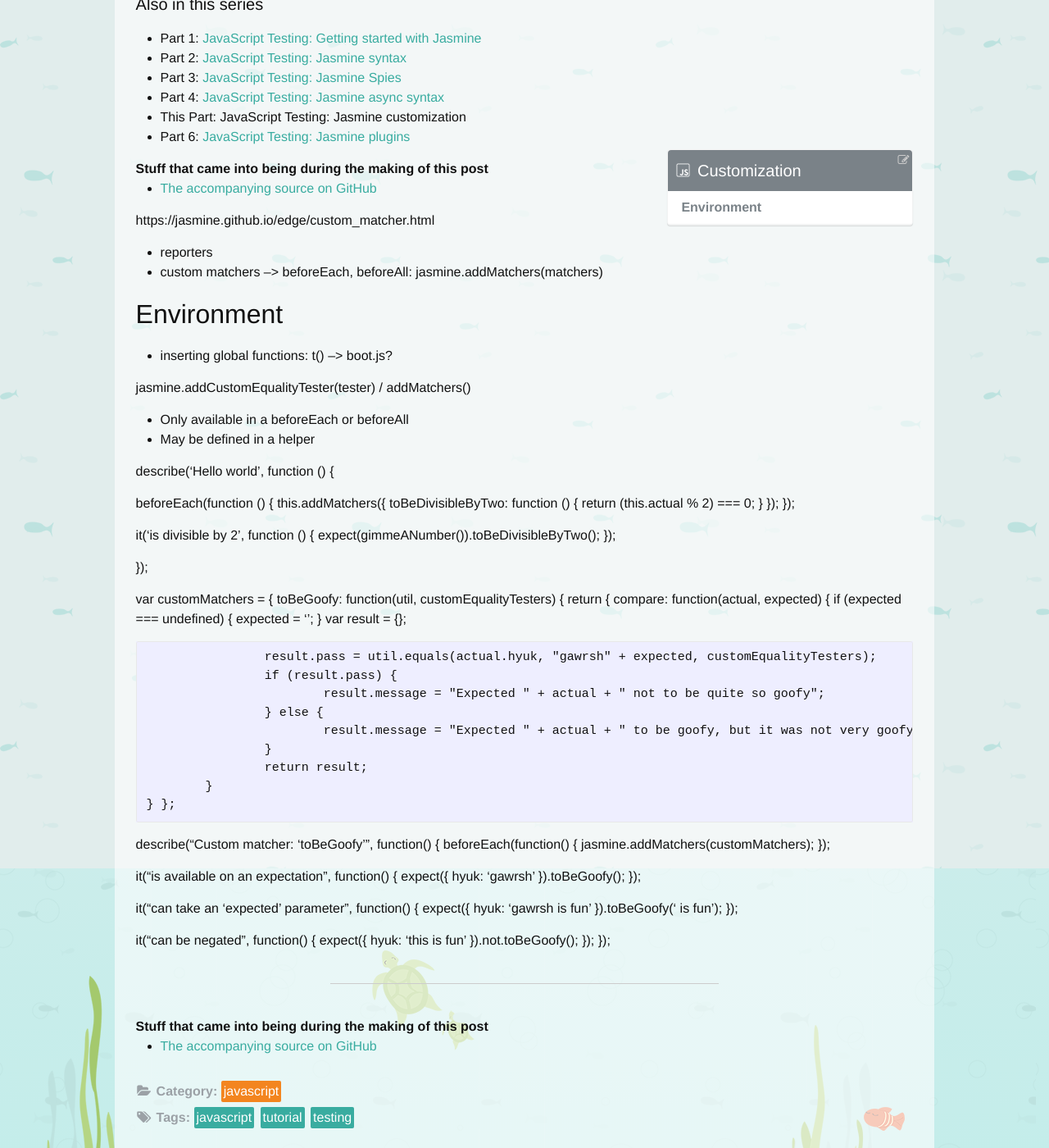
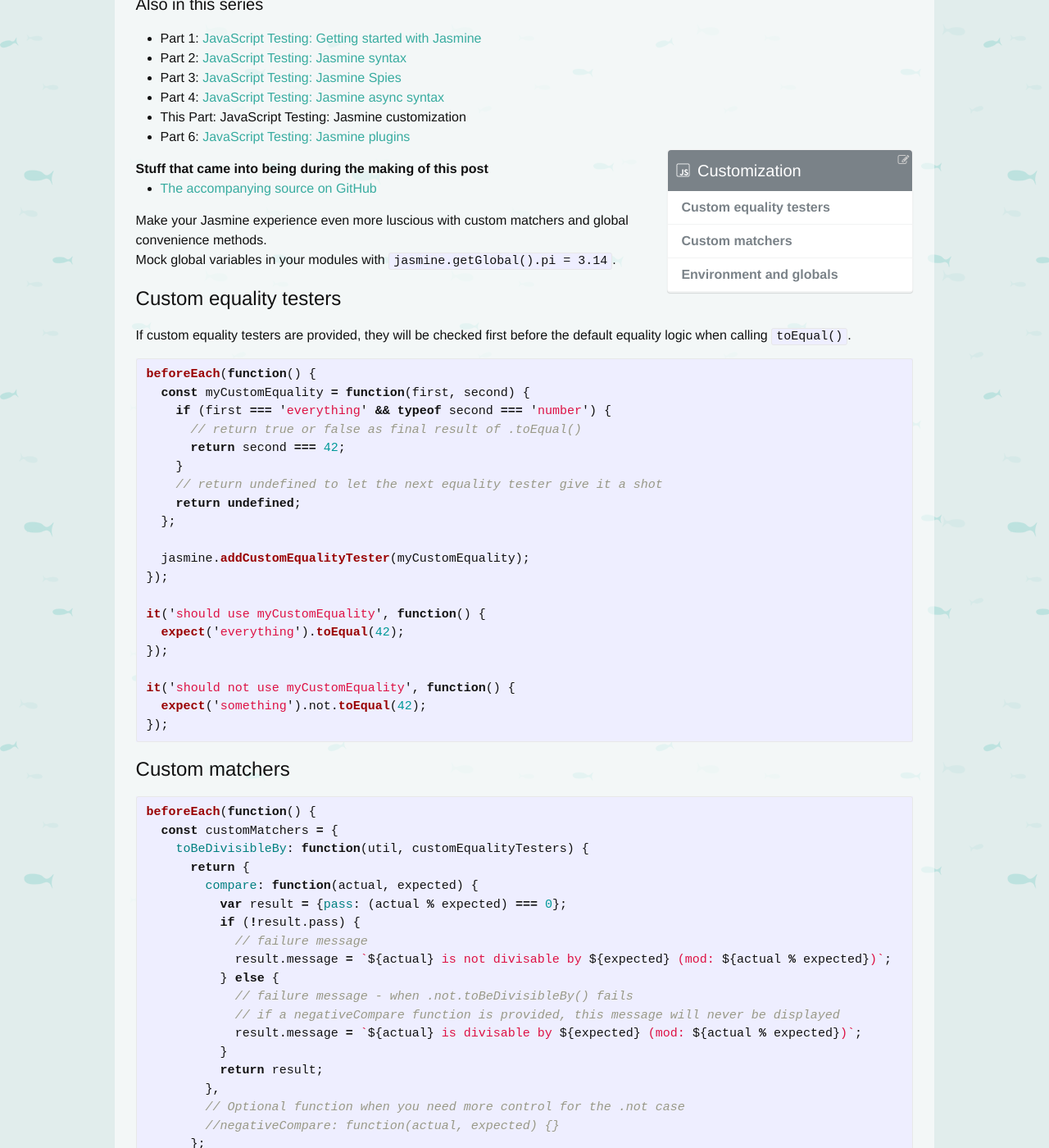
Before and after one commit to Laoujin/bliki, a Jekyll site: the page built from _bliki/npm/javascript-testing-jasmine-customization.md, in a window 1280 px wide and 1400 px high, scrolled down 250 px. Shown: the whole window at 82% size. Built offline with Jekyll 4.4.1, drawn with Linux system fonts in a browser that asks for light colours; some web fonts are replaced; some of the changed text lies outside the part shown.

Commit message:
Posts jasmine: customization

````diff
--- a/_bliki/npm/javascript-testing-jasmine-customization.md
+++ b/_bliki/npm/javascript-testing-jasmine-customization.md
@@ -11,86 +11,162 @@
 
 {% include toc title="Customization" icon="icon-javascript" %}
 
-
-https://jasmine.github.io/edge/custom_matcher.html
-
-- reporters
-- custom matchers
---> beforeEach, beforeAll: jasmine.addMatchers(matchers)
-
+Make your Jasmine experience even more luscious with custom
+matchers and global convenience methods.
+Mock global variables in your modules with `jasmine.getGlobal().pi = 3.14`.
 
 <!--more-->
 
-## Environment
+# Custom equality testers
 
-- inserting global functions: t() --> boot.js?
+If custom equality testers are provided, they will be checked first
+before the default equality logic when calling `toEqual()`.
 
+```js
+beforeEach(function() {
+  const myCustomEquality = function(first, second) {
+    if (first === 'everything' && typeof second === 'number') {
+      // return true or false as final result of .toEqual()
+      return second === 42;
+    }
+    // return undefined to let the next equality tester give it a shot
+    return undefined;
+  };
 
-jasmine.addCustomEqualityTester(tester) / addMatchers()
-- Only available in a beforeEach or beforeAll
-- May be defined in a helper
+  jasmine.addCustomEqualityTester(myCustomEquality);
+});
+
+it('should use myCustomEquality', function() {
+  expect('everything').toEqual(42);
+});
+
+it('should not use myCustomEquality', function() {
+  expect('something').not.toEqual(42);
+});
+```
 
 
 
-describe('Hello world', function () {
+# Custom matchers
 
-  beforeEach(function () {
-    this.addMatchers({
-      toBeDivisibleByTwo: function () {
-        return (this.actual % 2) === 0;
-      }
-    });
-  });
+```js
+beforeEach(function() {
+  const customMatchers = {
+    toBeDivisibleBy: function(util, customEqualityTesters) {
+      return {
+        compare: function(actual, expected) {
+          var result = {pass: (actual % expected) === 0};
+          if (!result.pass) {
+            // failure message
+            result.message = `${actual} is not divisable by ${expected} (mod: ${actual % expected})`;
+          } else {
+            // failure message - when .not.toBeDivisibleBy() fails
+            // if a negativeCompare function is provided, this message will never be displayed
+            result.message = `${actual} is divisable by ${expected} (mod: ${actual % expected})`;
+          }
+          return result;
+        },
+        // Optional function when you need more control for the .not case
+        //negativeCompare: function(actual, expected) {}
+      };
+    }
+  };
 
-  it('is divisible by 2', function () {
-    expect(gimmeANumber()).toBeDivisibleByTwo();
-  });
+  jasmine.addMatchers(customMatchers);
+});
 
+it('is divisible by 2', function() {
+  // The parameter names of the compare function
+  const actual = 14;
+  const expected = 2;
+  expect(actual).toBeDivisibleBy(expected);
 });
+```
+
+The customMatcher functions parameters are [`util`][github-matchersUtil] and `customEqualityTesters`,
+the latter is passed to utils functions.
+
+```js
+const util = {
+  equals: function(a, b, customEqualityTesters, diffBuilder),
+  contains: function(haystack, needle, customEqualityTesters),
+};
+```
 
 
 
+# Environment and globals
 
-var customMatchers = {
-	toBeGoofy: function(util, customEqualityTesters) {
-	return {
-		compare: function(actual, expected) {
-			if (expected === undefined) {
-				expected = '';
-			}
-			var result = {};
+Files included in the `jasmine.json` "helpers" wildcard(s)
+can provide convenience functions, global variables as well as
+custom equality testers and matchers.
 
-			result.pass = util.equals(actual.hyuk, "gawrsh" + expected, customEqualityTesters);
-			if (result.pass) {
-				result.message = "Expected " + actual + " not to be quite so goofy";
-			} else {
-				result.message = "Expected " + actual + " to be goofy, but it was not very goofy";
-			}
-			return result;
-		}
-	}
-};
+Helpers.js:
+```js
+beforeEach(function() {
+  // Custom equality testers and matchers
+  const myExternalCustomEquality = function(first, second) {
+    if (first === 'wuuk' && typeof second === 'number') {
+      return second === 42;
+    }
+  };
 
-describe("Custom matcher: 'toBeGoofy'", function() {
-  beforeEach(function() {
-    jasmine.addMatchers(customMatchers);
+  jasmine.addCustomEqualityTester(myExternalCustomEquality);
+  //jasmine.addMatchers(customMatchers);
+
+
+  // Convenience fuctions, available in it, beforeEach, etc
+  this.yourHelper = function() {
+    return 'as defined';
+  };
+
+
+  // Mock global variables in required modules
+  jasmine.getGlobal().t = t => t;
+});
+```
+
+
+Some suite:
+```js
+describe('Convenience stuff loaded by spec/helpers/helpers.js', function() {
+  it('should use myExternalCustomEquality', function() {
+    expect('wuuk').toEqual(42);
   });
 
-  it("is available on an expectation", function() {
-   expect({
-     hyuk: 'gawrsh'
-   }).toBeGoofy();
+
+  it('can provide helper functions', function() {
+    expect(this.yourHelper()).toBe('as defined');
   });
 
-  it("can take an 'expected' parameter", function() {
-   expect({
-     hyuk: 'gawrsh is fun'
-   }).toBeGoofy(' is fun');
-  });
 
-  it("can be negated", function() {
-   expect({
-     hyuk: 'this is fun'
-   }).not.toBeGoofy();
+  it('can set global variables on jasmine.getGlobal()', function() {
+    const globalz = require('./global.js');
+    //global.js:
+    // module.exports = {aGlobalUsingFunction: val => t(val)};
+    //helpers.js:
+    // jasmine.getGlobal().t = t => t;
+    expect(globalz.aGlobalUsingFunction('ouch')).toBe('ouch');
   });
 });
+```
+
+
+Some global Jasmine settings:
+```js
+it('has default timeout of 5000ms', function() {
+  expect(jasmine.DEFAULT_TIMEOUT_INTERVAL).toBe(5000);
+});
+
+it('can change the pretty printing limits', function() {
+  expect(jasmine.MAX_PRETTY_PRINT_ARRAY_LENGTH).toBe(100);
+  expect(jasmine.MAX_PRETTY_PRINT_DEPTH).toBe(40);
+});
+
+it('has its own jasmine.getEnv()', function() {
+  expect(Object.keys(jasmine.getEnv())).toContain('beforeEach');
+});
+```
+
+
+[github-matchersUtil]: https://github.com/jasmine/jasmine/blob/master/src/core/matchers/matchersUtil.js
````
Also changed, not shown: other parts of _bliki/npm/javascript-testing-jasmine-customization.md (+1 -1 lines).
